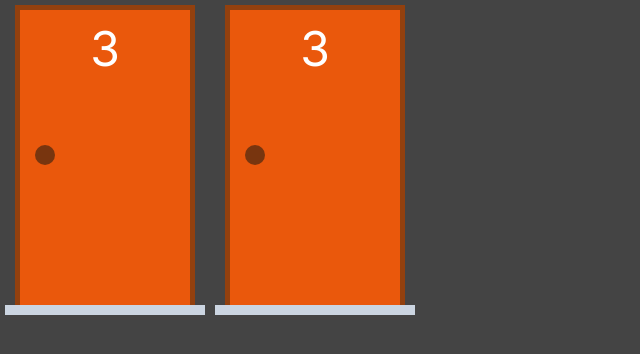
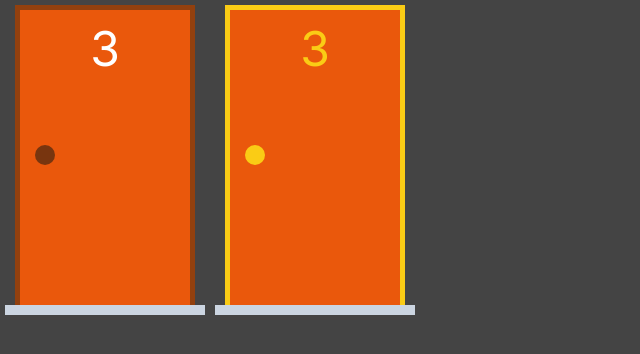
Before and after one commit to Filipe-Bacof/porta-premiada, a Next.js app: page / in a window 1280 px wide. Shown: the top 354 px of the page, without its empty margins (0-640 px from the left). Built offline with nearby package versions, Linux system fonts and the light colour scheme.

Commit message:
selecionada ou não

```diff
--- a/src/app/page.tsx
+++ b/src/app/page.tsx
@@ -3,8 +3,8 @@ import Door from '@/components/Door'
 export default function Home() {
   return (
     <main className="flex">
-      <Door />
-      <Door />
+      <Door selected={true} />
+      <Door selected={false} />
     </main>
   )
 }
--- a/src/components/Door.tsx
+++ b/src/components/Door.tsx
@@ -1,13 +1,23 @@
-type Props = {}
+type Props = {
+  selected: boolean
+}
 
-export default function Door({}: Props) {
+export default function Door({ selected }: Props) {
   return (
     <div className="relative m-[5px] flex h-door-hei w-door-wid flex-col items-center">
-      <div className="flex w-[90%] grow border-l-[5px] border-r-[5px] border-t-[5px] border-amber-800">
+      <div
+        className={`flex w-[90%] grow border-l-[5px] border-r-[5px] border-t-[5px] ${
+          selected ? 'border-amber-800' : 'border-yellow-400'
+        }`}
+      >
         <div className="flex grow flex-col items-center bg-orange-600 p-[15px]">
-          <div className="text-5xl">3</div>
+          <div className={`text-5xl ${!selected && 'text-yellow-400'}`}>3</div>
 
-          <div className="absolute top-[140px] flex h-5 w-5 self-start rounded-full bg-amber-900"></div>
+          <div
+            className={`absolute top-[140px] flex h-5 w-5 self-start rounded-full ${
+              selected ? 'bg-amber-900' : 'bg-yellow-400'
+            }`}
+          ></div>
         </div>
       </div>
       <div className="h-[10px] w-full bg-slate-300"></div>
```
